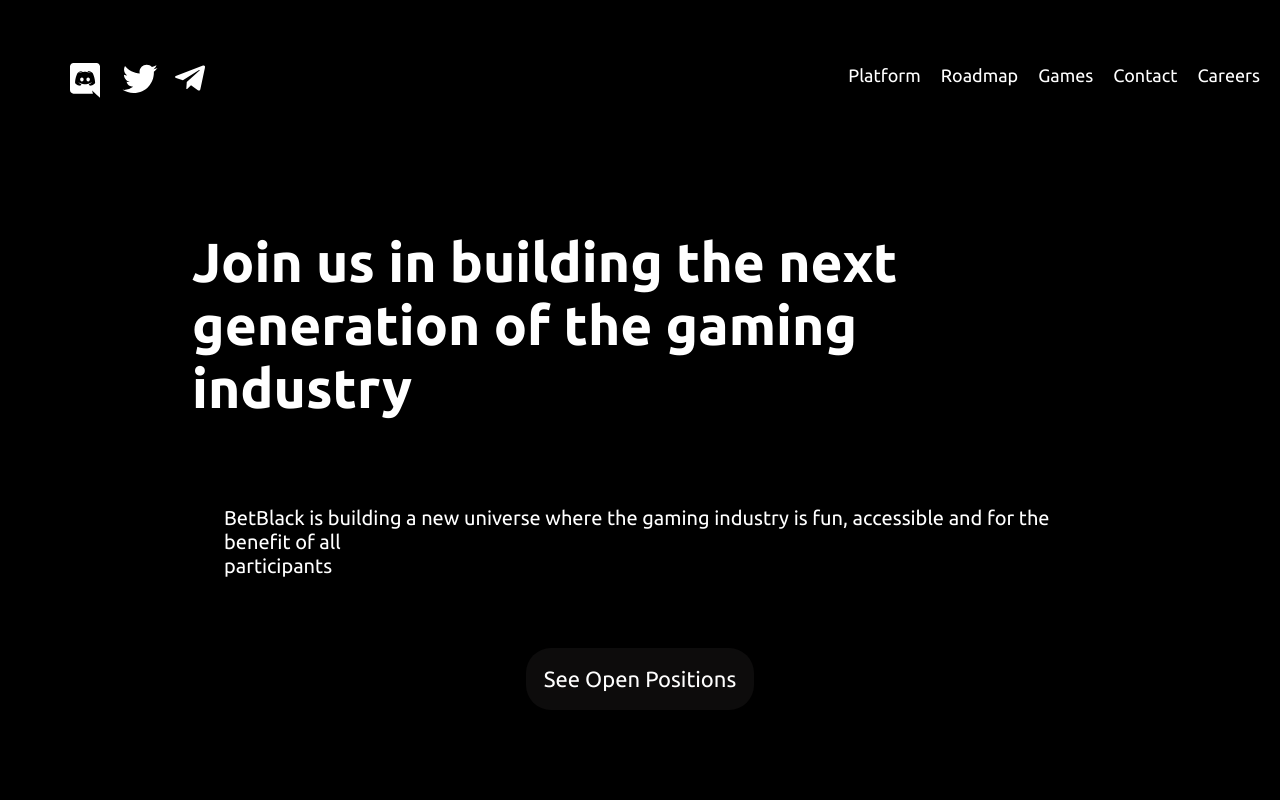
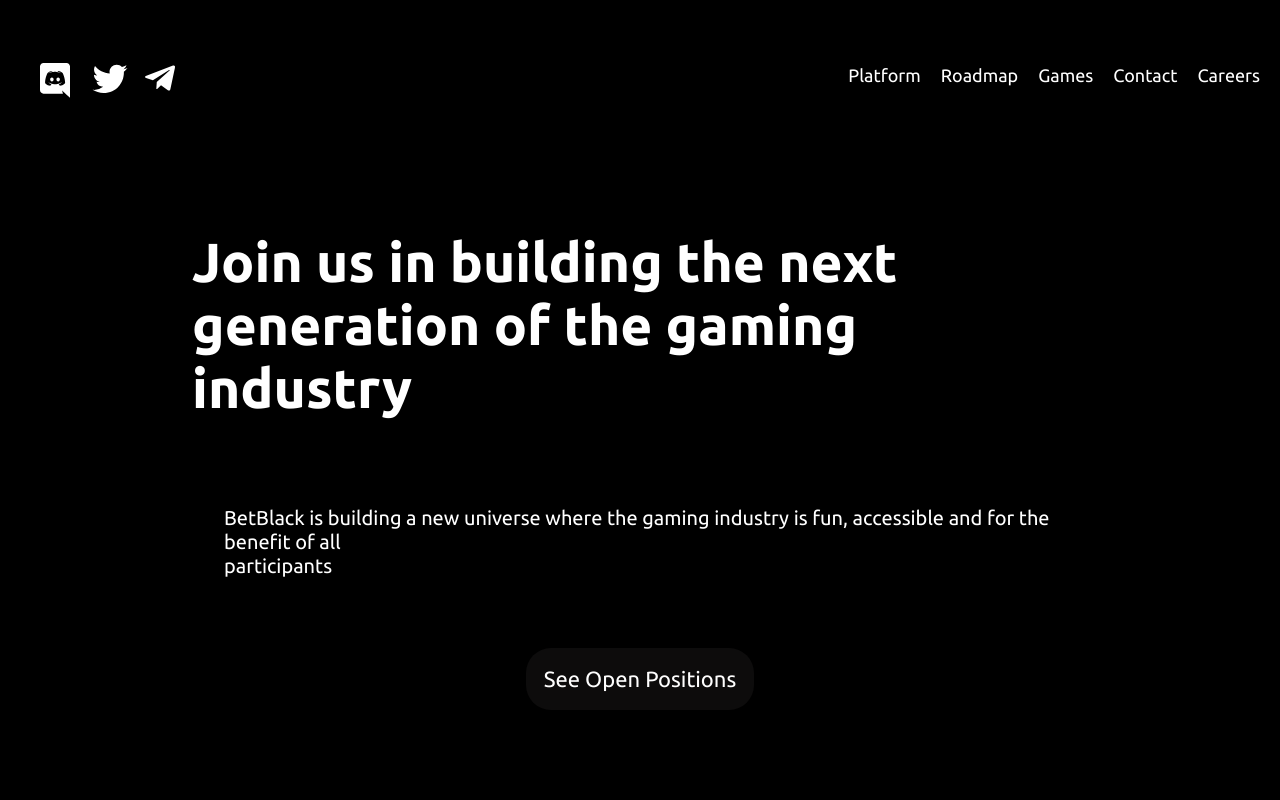
Before and after one commit to Kayz-mann/Betblack, a React (Create React App) app: page /careers in a window 1280 px wide. Shown: the top 800 px of the page. Built offline with nearby package versions, Linux system fonts and the light colour scheme.

Commit message:
fix: footer spacing

```diff
--- a/src/components/Nav/LeftNav.jsx
+++ b/src/components/Nav/LeftNav.jsx
@@ -74,11 +74,10 @@ h2 {
 const Flex = styled.span`
    display: flex;
    justify-content: space-between;
-   padding-left: 30px;
+   padding-left: -100px;
    width: 100%;
   //  margin-top: 30px;
    align-items: center;
-
 
   @media (max-width: 768px) {
      flex-direction: column;
```
